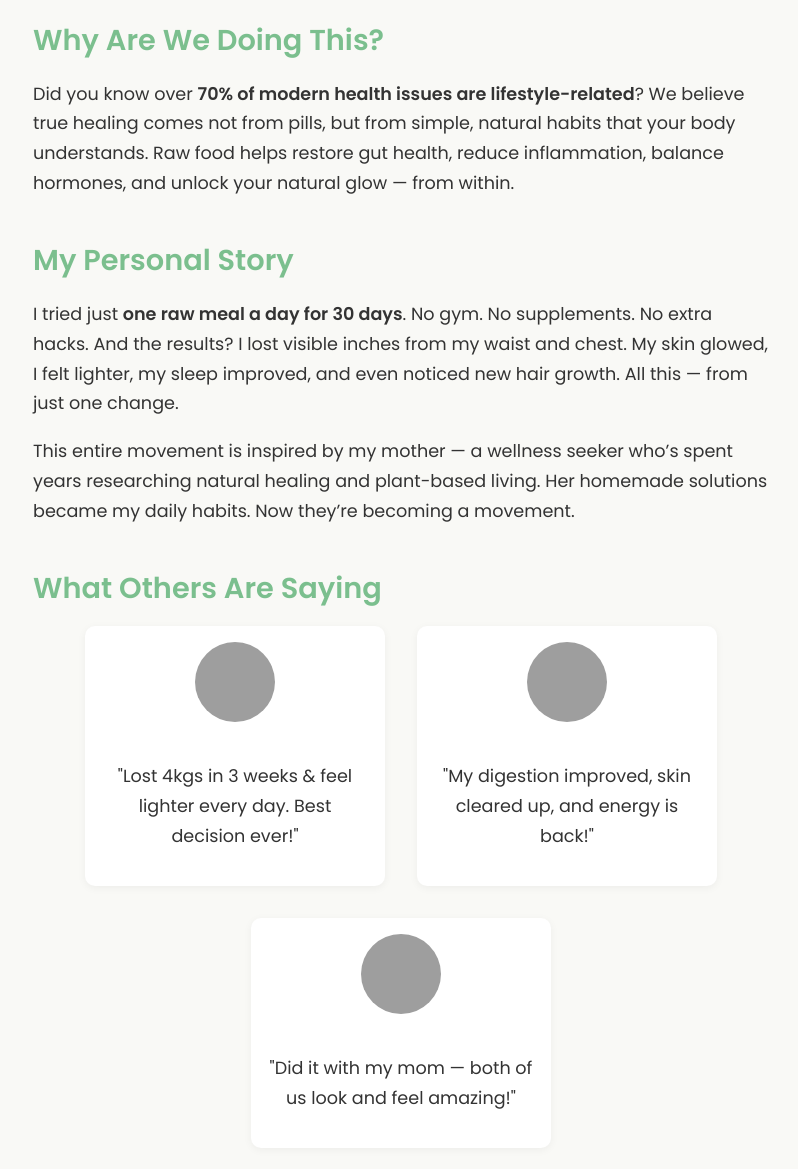
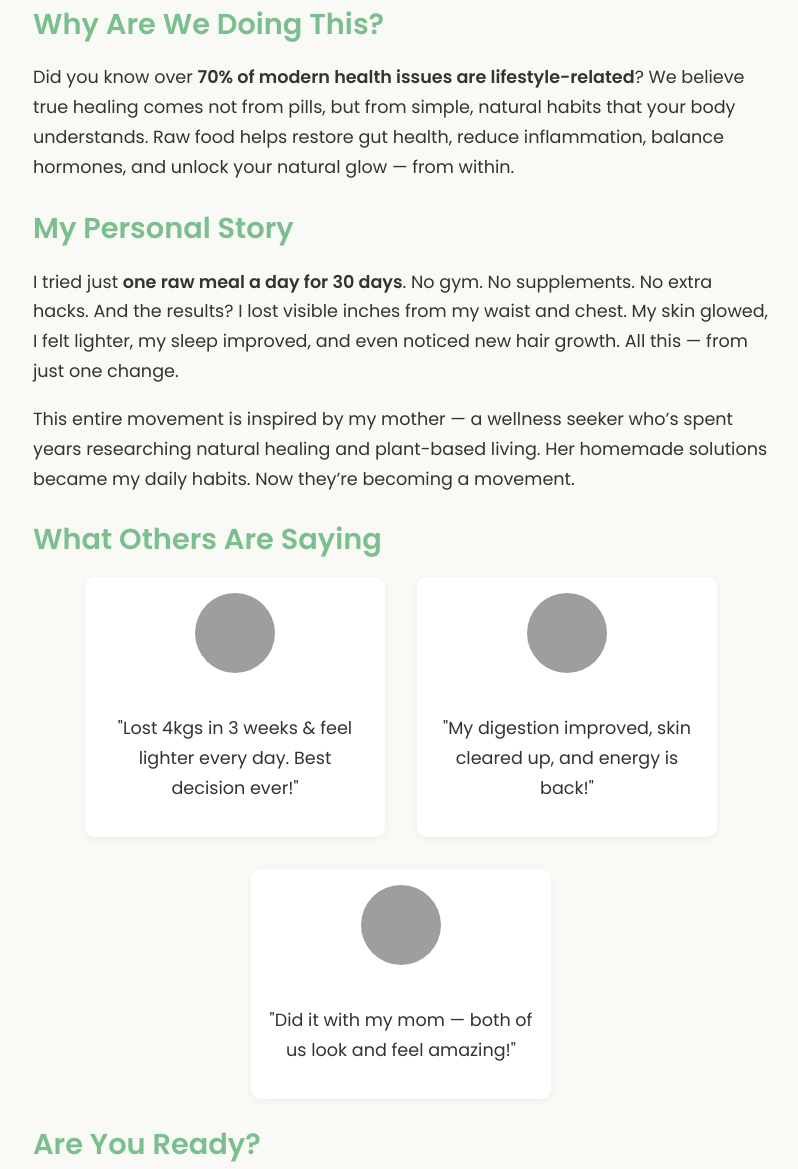
Before and after one commit to rawhabitclub/rawhabitclub, a plain HTML site: page index.html in a window 1280 px wide. Shown: the part 473-1642 px from the top of the page, without its empty margins (239-1037 px from the left). Drawn offline with Linux system fonts and the light colour scheme; grey boxes are pictures that could not be loaded.

Commit message:
index.html

```diff
--- a/index.html
+++ b/index.html
@@ -24,6 +24,7 @@
       color: white;
       position: relative;
       overflow: hidden;
+      animation: fadeIn 2s ease-in;
     }
     header::before {
       content: "";
@@ -41,6 +42,26 @@
       from { transform: rotate(0deg); }
       to { transform: rotate(360deg); }
     }
+    @keyframes fadeIn {
+      0% { opacity: 0; transform: translateY(-20px); }
+      100% { opacity: 1; transform: translateY(0); }
+    }
+    .section {
+      opacity: 0;
+      transform: translateY(20px);
+      animation: slideUp 1s forwards;
+    }
+    .section:nth-of-type(1) { animation-delay: 0.5s; }
+    .section:nth-of-type(2) { animation-delay: 1s; }
+    .section:nth-of-type(3) { animation-delay: 1.5s; }
+    .section:nth-of-type(4) { animation-delay: 2s; }
+    .section:nth-of-type(5) { animation-delay: 2.5s; }
+    @keyframes slideUp {
+      to {
+        opacity: 1;
+        transform: translateY(0);
+      }
+    }
     header h1 {
       margin: 0;
       font-size: 2.5rem;
@@ -53,9 +74,6 @@
       padding: 2rem;
       max-width: 800px;
       margin: auto;
-    }
-    .section {
-      margin-bottom: 2.5rem;
     }
     h2 {
       color: #7BBF8E;
@@ -79,6 +97,10 @@
       box-shadow: 0 2px 8px rgba(0, 0, 0, 0.05);
       max-width: 300px;
       text-align: center;
+      transition: transform 0.3s ease;
+    }
+    .testimonial:hover {
+      transform: scale(1.05);
     }
     .testimonial img {
       width: 80px;
```
